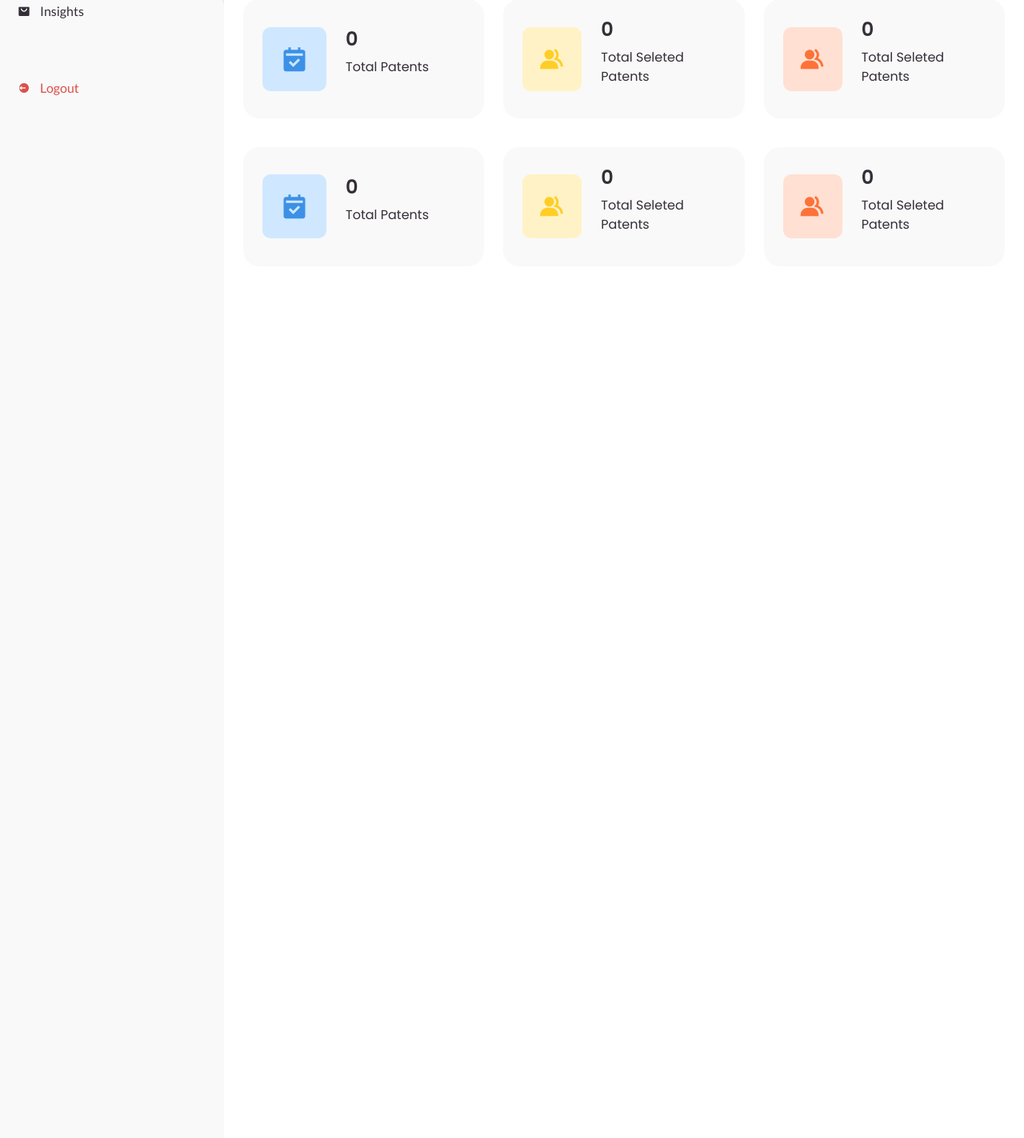
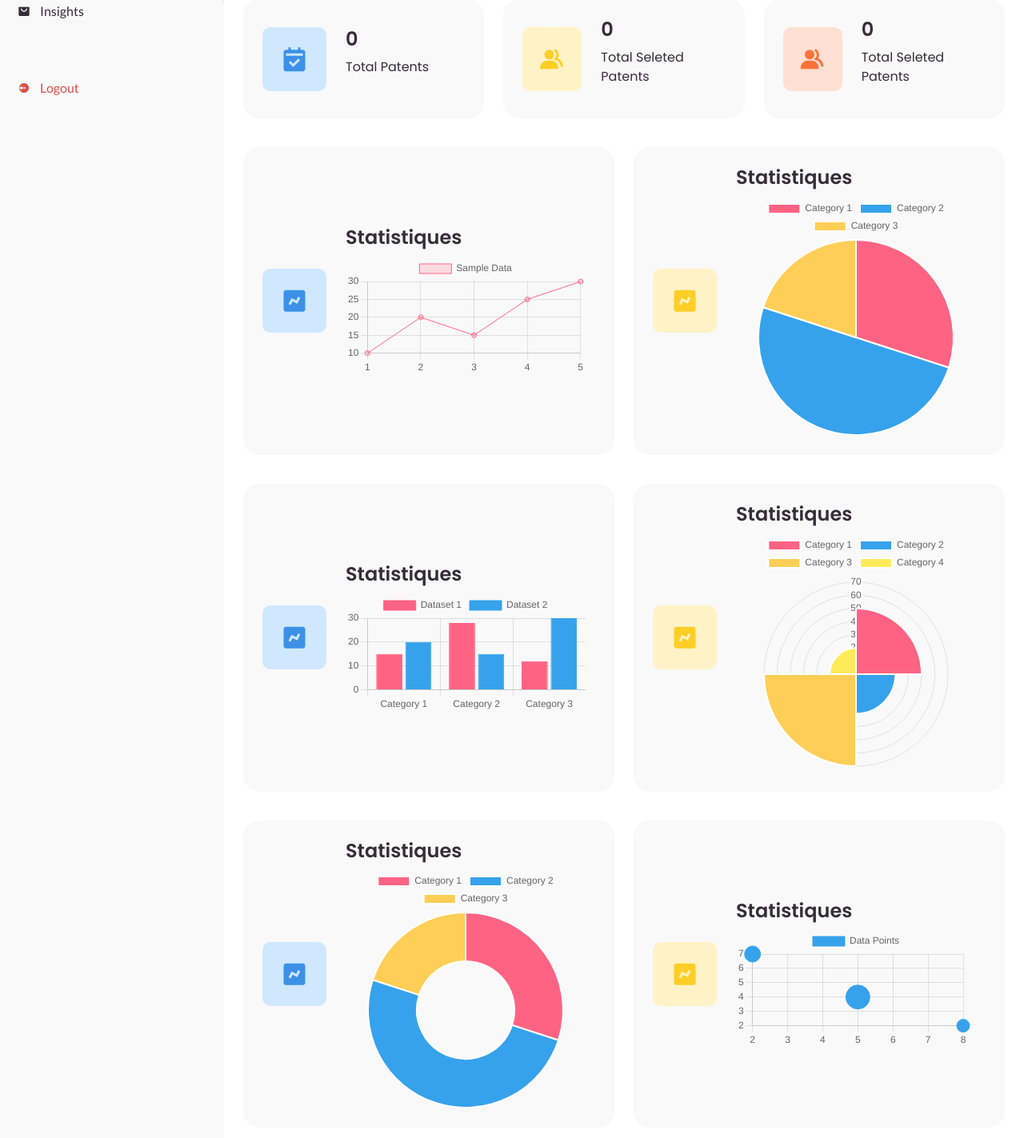
Before and after one commit to nexossama/Patent-Analysis, a Flask app: page /insight in a window 1280 px wide. Shown: the part 182-1605 px from the top of the page at 80% size. Run offline with Flask 3, Linux system fonts and the light colour scheme; the visitor is signed in with stand-in values (Sample User, id 1); data that the repository does not hold is empty.

Commit message:
insights page

```diff
--- a/E-patent/app.py
+++ b/E-patent/app.py
@@ -57,7 +57,8 @@
         user_email = session['email']
         user = users_collection.find_one({'email': user_email})
 
-        selected_patents = fetch_panier(user)
+        # selected_patents = fetch_panier(user)
+        selected_patents = []
 
         return render_template('home.html', patents=[], selected_patents=selected_patents)
     else:
--- a/E-patent/templates/home.html
+++ b/E-patent/templates/home.html
@@ -174,7 +174,7 @@
 		}
 	  </style>
 	<link rel="icon" href="{{ url_for('static', filename='media/fichier.png') }}" type="image/x-icon">
-	<link href="https://cdn.jsdelivr.net/npm/bootstrap@5.3.0/dist/css/bootstrap.min.css" rel="stylesheet" integrity="sha384-9ndCyUaIbzAi2FUVXJi0CjmCapSmO7SnpJef0486qhLnuZ2cdeRhO02iuK6FUUVM" crossorigin="anonymous">
+	<!-- <link href="https://cdn.jsdelivr.net/npm/bootstrap@5.3.0/dist/css/bootstrap.min.css" rel="stylesheet" integrity="sha384-9ndCyUaIbzAi2FUVXJi0CjmCapSmO7SnpJef0486qhLnuZ2cdeRhO02iuK6FUUVM" crossorigin="anonymous"> -->
 	<title>E-Patente</title>
 </head>
 <body>
--- a/E-patent/templates/insight.html
+++ b/E-patent/templates/insight.html
@@ -175,6 +175,7 @@
 	  </style>
 	<link rel="icon" href="{{ url_for('static', filename='media/fichier.png') }}" type="image/x-icon">
 	<link href="https://cdn.jsdelivr.net/npm/bootstrap@5.3.0/dist/css/bootstrap.min.css" rel="stylesheet" integrity="sha384-9ndCyUaIbzAi2FUVXJi0CjmCapSmO7SnpJef0486qhLnuZ2cdeRhO02iuK6FUUVM" crossorigin="anonymous">
+	<script src="https://cdn.jsdelivr.net/npm/chart.js"></script>
 	<title>E-Patente</title>
 </head>
 <body>
@@ -268,24 +269,49 @@
 
 			<ul class="box-info">
 				<li>
-					<i class='bx bxs-calendar-check' ></i>
-					<span class="text">
-						<h3>{{ all_patents|length }}</h3>
-						<p>Total Patents</p>
+					<i class='bx bxs-chart bx-tada-hover'></i>
+					<span class='text'>
+						<h3>Statistiques</h3>
+						<canvas id='mychart'></canvas>
 					</span>
 				</li>
 				<li>
-					<i class='bx bxs-group' ></i>
-					<span class="text">
-						<h3>{{ selected_patents|length }}</h3>
-						<p>Total Seleted Patents</p>
+					<i class='bx bxs-chart bx-tada-hover'></i>
+					<span class='text'>
+						<h3>Statistiques</h3>
+						<canvas id='mychart2'></canvas>
+					</span>
+				</li>
+			</ul>
+			<ul class="box-info">
+				<li>
+					<i class='bx bxs-chart bx-tada-hover'></i>
+					<span class='text'>
+						<h3>Statistiques</h3>
+						<canvas id='mychart3'></canvas>
 					</span>
 				</li>
 				<li>
-					<i class='bx bxs-group' ></i>
-					<span class="text">
-						<h3>{{ selected_patents|length }}</h3>
-						<p>Total Seleted Patents</p>
+					<i class='bx bxs-chart bx-tada-hover'></i>
+					<span class='text'>
+						<h3>Statistiques</h3>
+						<canvas id='mychart4'></canvas>
+					</span>
+				</li>
+			</ul>
+			<ul class="box-info">
+				<li>
+					<i class='bx bxs-chart bx-tada-hover'></i>
+					<span class='text'>
+						<h3>Statistiques</h3>
+						<canvas id='mychart5'></canvas>
+					</span>
+				</li>
+				<li>
+					<i class='bx bxs-chart bx-tada-hover'></i>
+					<span class='text'>
+						<h3>Statistiques</h3>
+						<canvas id='mychart6'></canvas>
 					</span>
 				</li>
 			</ul>
@@ -304,23 +330,6 @@
 
 
 	<script src="{{ url_for('static', filename='js/scriptHome.js') }}"></script>
-
-
-
-
-
-
-
-
-
-
-
-
-
-
-
-
-
 
 
 
@@ -348,9 +357,6 @@
 	});
 	</script>
 
-
-
-
 	<script>
 		$(document).ready(function() {
 		$('.delete-btn').click(function() {
@@ -373,9 +379,6 @@
 		});
 	});
 </script>
-
-
-
 
 
 
@@ -412,7 +415,7 @@
 		}
 	</script>
 
-		<script>
+	<script>
         var selectYear = document.getElementById("year");
         var currentYear = new Date().getFullYear();
 
@@ -455,6 +458,200 @@
 
     </script>
 
+	<!-- Chart.js -->
+	<script>
+	document.addEventListener("DOMContentLoaded", function() {
+  // Sample data
+  var xValues = [1, 2, 3, 4, 5];
+  var yValues = [10, 20, 15, 25, 30];
+
+  // Prepare data for Chart.js
+  var chartData = {
+    labels: xValues,
+    datasets: [{
+      label: 'Sample Data',
+      data: yValues,
+      backgroundColor: 'rgba(255, 99, 132, 0.2)',
+      borderColor: 'rgba(255, 99, 132, 1)',
+      borderWidth: 1
+    }]
+  };
+
+  // Set options for the chart
+  var options = {
+    scales: {
+      yAxes: [{
+        ticks: {
+          beginAtZero: true
+        }
+      }]
+    }
+  };
+
+  // Create the chart
+  var ctx = document.getElementById('mychart').getContext('2d');
+  var myChart = new Chart(ctx, {
+    type: 'line',
+    data: chartData,
+    options: options
+  });
+});
+
+	</script>
+	<script>
+		document.addEventListener("DOMContentLoaded", function() {
+		  // Sample data (replace with your categorical data and their counts)
+		  var labels = ['Category 1', 'Category 2', 'Category 3'];
+		  var data = [30, 50, 20];
+
+		  // Prepare data for Chart.js
+		  var chartData = {
+			labels: labels,
+			datasets: [{
+			  data: data,
+			  backgroundColor: ['#FF6384', '#36A2EB', '#FFCE56'],
+			  hoverBackgroundColor: ['#FF477E', '#2C97F0', '#FFD32E']
+			}]
+		  };
+
+		  // Create the chart
+		  var ctx = document.getElementById('mychart2').getContext('2d');
+		  var myChart = new Chart(ctx, {
+			type: 'pie',
+			data: chartData
+		  });
+		});
+	</script>
+	<script>
+		document.addEventListener("DOMContentLoaded", function() {
+		  // Sample data (replace with your data for each category)
+		  var labels = ['Category 1', 'Category 2', 'Category 3'];
+		  var data1 = [15, 28, 12];
+		  var data2 = [20, 15, 30];
+
+		  // Prepare data for Chart.js
+		  var chartData = {
+			labels: labels,
+			datasets: [{
+			  label: 'Dataset 1',
+			  data: data1,
+			  backgroundColor: '#FF6384',
+			  borderColor: '#FF6384',
+			  borderWidth: 1
+			}, {
+			  label: 'Dataset 2',
+			  data: data2,
+			  backgroundColor: '#36A2EB',
+			  borderColor: '#36A2EB',
+			  borderWidth: 1
+			}]
+		  };
+
+		  // Create the chart
+		  var ctx = document.getElementById('mychart3').getContext('2d');
+		  var myChart = new Chart(ctx, {
+			type: 'bar',
+			data: chartData,
+			options: {
+			  scales: {
+				yAxes: [{
+				  ticks: {
+					beginAtZero: true
+				  }
+				}]
+			  }
+			}
+		  });
+		});
+	</script>
+	<script>
+	document.addEventListener("DOMContentLoaded", function() {
+	  // Sample data (replace with your data for each category and its value)
+	  var labels = ['Category 1', 'Category 2', 'Category 3', 'Category 4'];
+	  var data = [50, 30, 70, 20];
+
+	  // Prepare data for Chart.js
+	  var chartData = {
+		labels: labels,
+		datasets: [{
+		  label: 'Data',
+		  data: data,
+		  backgroundColor: ['#FF6384', '#36A2EB', '#FFCE56', '#FFEA5A']
+		}]
+	  };
+
+	  // Create the chart
+	  var ctx = document.getElementById('mychart4').getContext('2d');
+	  var myChart = new Chart(ctx, {
+		type: 'polarArea',
+		data: chartData
+	  });
+	});
+	</script>
+	<script>
+		document.addEventListener("DOMContentLoaded", function() {
+		  // Sample data (replace with your data for each category and its value)
+		  var labels = ['Category 1', 'Category 2', 'Category 3'];
+		  var data = [30, 50, 20];
+
+		  // Prepare data for Chart.js
+		  var chartData = {
+			labels: labels,
+			datasets: [{
+			  data: data,
+			  backgroundColor: ['#FF6384', '#36A2EB', '#FFCE56'],
+			  hoverBackgroundColor: ['#FF477E', '#2C97F0', '#FFD32E']
+			}]
+		  };
+
+		  // Create the chart
+		  var ctx = document.getElementById('mychart5').getContext('2d');
+		  var myChart = new Chart(ctx, {
+			type: 'doughnut',
+			data: chartData
+		  });
+		});
+	</script>
+	<script>
+		document.addEventListener("DOMContentLoaded", function() {
+		  // Sample data (replace with your data for x, y, and radius)
+		  var data = [{
+			x: 2,
+			y: 7,
+			r: 10
+		  }, {
+			x: 5,
+			y: 4,
+			r: 15
+		  }, {
+			x: 8,
+			y: 2,
+			r: 8
+		  }];
+
+		  // Prepare data for Chart.js
+		  var chartData = {
+			datasets: [{
+			  label: 'Data Points',
+			  data: data,
+			  backgroundColor: 'rgba(255, 99, 132, 0.2)',
+			  borderColor: 'rgba(255, 99, 132, 1)',
+			  pointBorderColor: '#36A2EB',
+			  pointBackgroundColor: '#36A2EB',
+			  pointBorderWidth: 1
+			}]
+		  };
+
+		  // Create the chart
+		  var ctx = document.getElementById('mychart6').getContext('2d');
+		  var myChart = new Chart(ctx, {
+			type: 'bubble',
+			data: chartData
+		  });
+		});
+	</script>
+	<!-- ChartJs -->
+
 
 
 </body>
```
